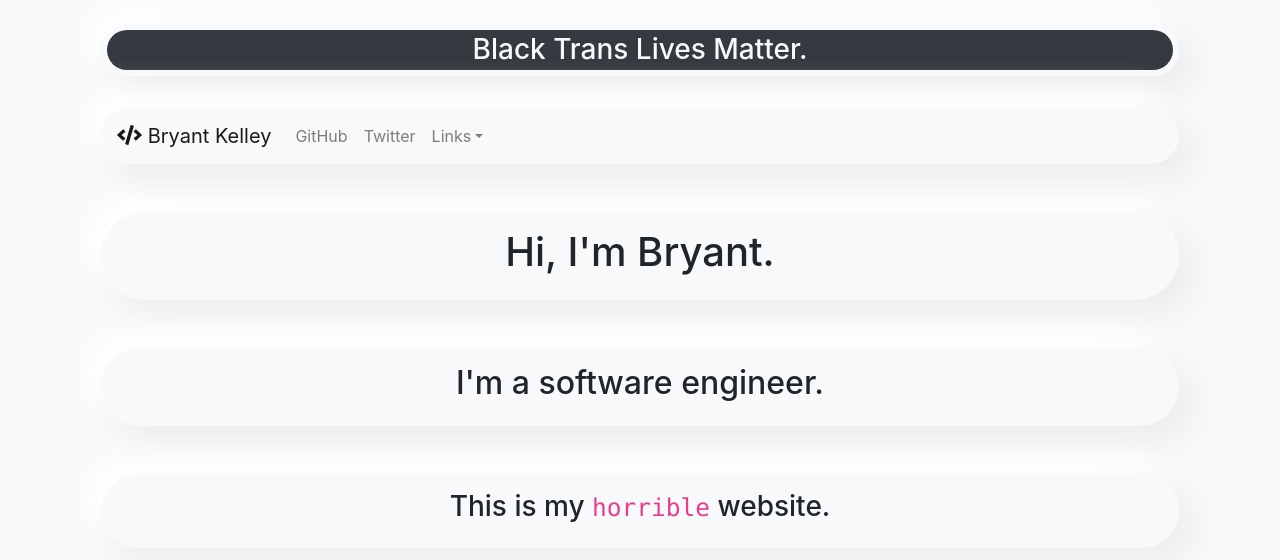
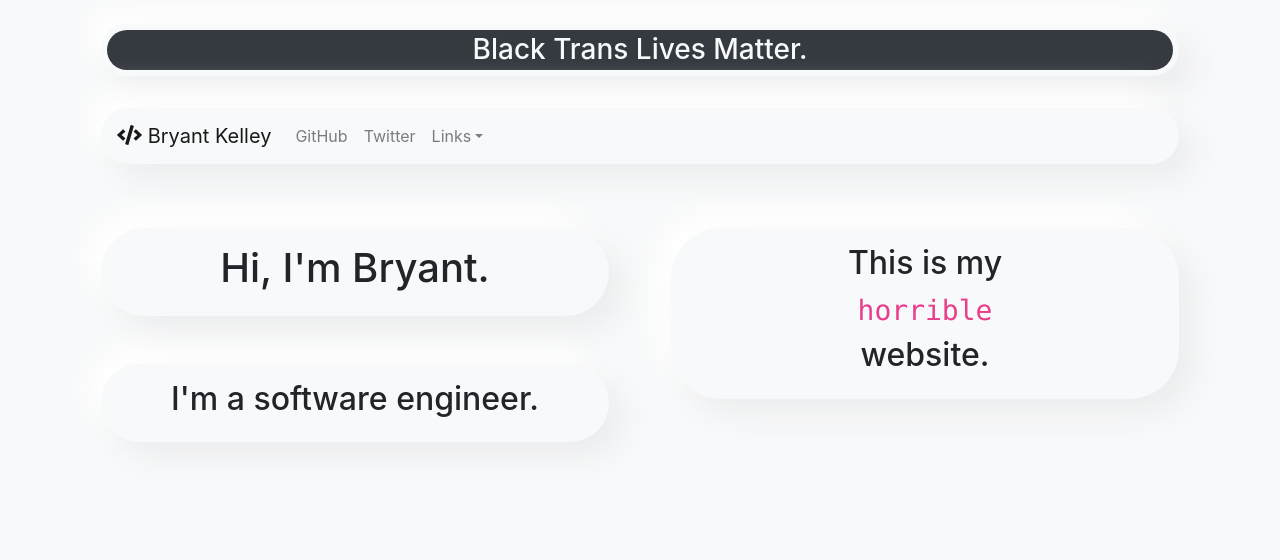
Before and after one commit to bryantkelley/website, a React (Create React App) app: page / in a window 1280 px wide. Shown: the top 560 px of the page. Built offline with nearby package versions, Linux system fonts and the light colour scheme.

Commit message:
Add rows and cols

```diff
--- a/src/components/home.js
+++ b/src/components/home.js
@@ -1,19 +1,28 @@
 import React from 'react';
+import { Col, Row } from 'react-bootstrap';
 
 export default function Home() {
   const modifers = ['terrible', 'horrible', 'no good', 'very bad'];
   const randomNumber = Math.floor(Math.random() * modifers.length);
   return (
-    <>
+    <Row>
+      <Col>
         <div className="mt-5 neumorph-card">
           <h1>Hi, I'm Bryant.</h1>
         </div>
         <div className="mt-5 neumorph-card">
           <h2>I'm a software engineer.</h2>
         </div>
+      </Col>
+      <Col>
         <div className="mt-5 neumorph-card">
-        <h3>This is my <code>{modifers[randomNumber]}</code> website.</h3>
+          <h2>This is my</h2>
+          <h2>
+            <code>{modifers[randomNumber]}</code>
+          </h2>
+          <h2>website.</h2>
         </div>
-    </>
+      </Col>
+    </Row>
   );
 }
```
Lines whose indentation alone changed are shown as unchanged.
